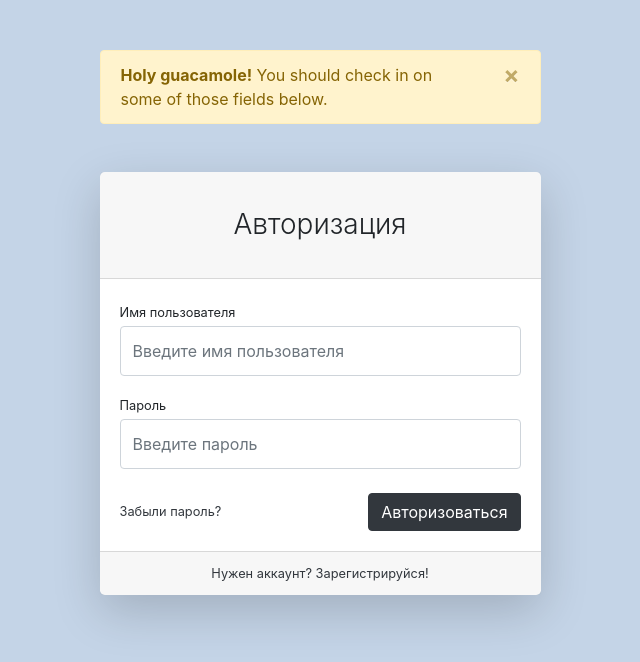
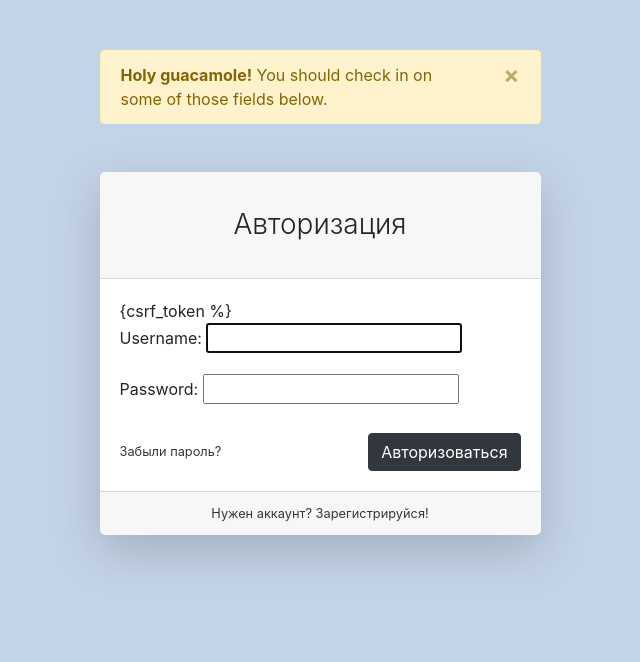
Before and after one commit to sergeyBukov/geekshop_new, a Django app: page /users/login/ in a window 1280 px wide. Shown: the top 662 px of the page, without its empty margins (320-960 px from the left). Run offline with Django 3.2, Linux system fonts and the light colour scheme; some libraries are stand-ins or nearby versions.

Commit message:
<form action="{% url 'authapp:login' %}" method='post'>

```diff
--- a/authapp/templates/authapp/login.html
+++ b/authapp/templates/authapp/login.html
@@ -13,21 +13,24 @@
             <div class="card-header"><h3 class="text-center font-weight-light my-4">Авторизация</h3>
             </div>
             <div class="card-body">
-                                <form>
-                                    <div class="form-group">
-                                        <label class="small mb-1" for="inputEmailAddress">Имя пользователя</label>
-                                        <input class="form-control py-4" id="inputEmailAddress" type="email"
-                                               placeholder="Введите имя пользователя"/>
-                                    </div>
-                                    <div class="form-group">
-                                        <label class="small mb-1" for="inputPassword">Пароль</label>
-                                        <input class="form-control py-4" id="inputPassword" type="password"
-                                               placeholder="Введите пароль"/>
-                                    </div>
+                <form action="{% url 'authapp:login' %}" method='post'>
+                    {csrf_token %}
+{#                                    <div class="form-group">#}
+{#                                        <label class="small mb-1" for="inputEmailAddress">Имя пользователя</label>#}
+{#                                        <input class="form-control py-4" id="inputEmailAddress" type="email"#}
+{#                                               placeholder="Введите имя пользователя"/>#}
+{#                                    </div>#}
+{#                                    <div class="form-group">#}
+{#                                        <label class="small mb-1" for="inputPassword">Пароль</label>#}
+{#                                        <input class="form-control py-4" id="inputPassword" type="password"#}
+{#                                               placeholder="Введите пароль"/>#}
+{#                                    </div>#}
+                    {{ form.as_p }}
                     <div class="form-group d-flex align-items-center justify-content-between mt-4 mb-0">
                         <a class="small" href="#">Забыли пароль?</a>
                         <input class="btn btn-primary" type="submit" value="Авторизоваться">
                     </div>
+
                 </form>
             </div>
             <div class="card-footer text-center">
```
Lines whose indentation alone changed are shown as unchanged.
